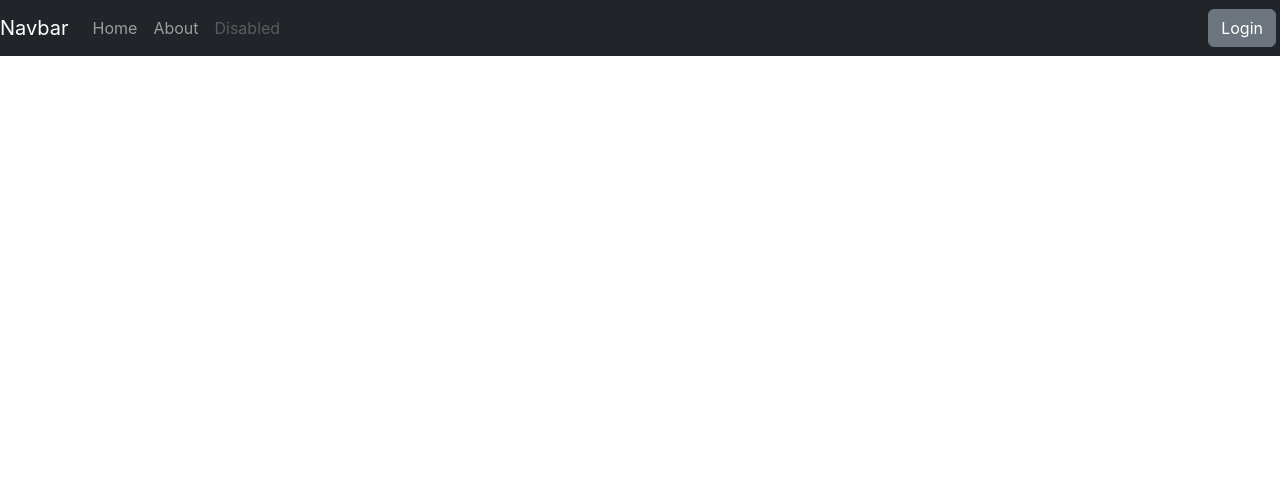
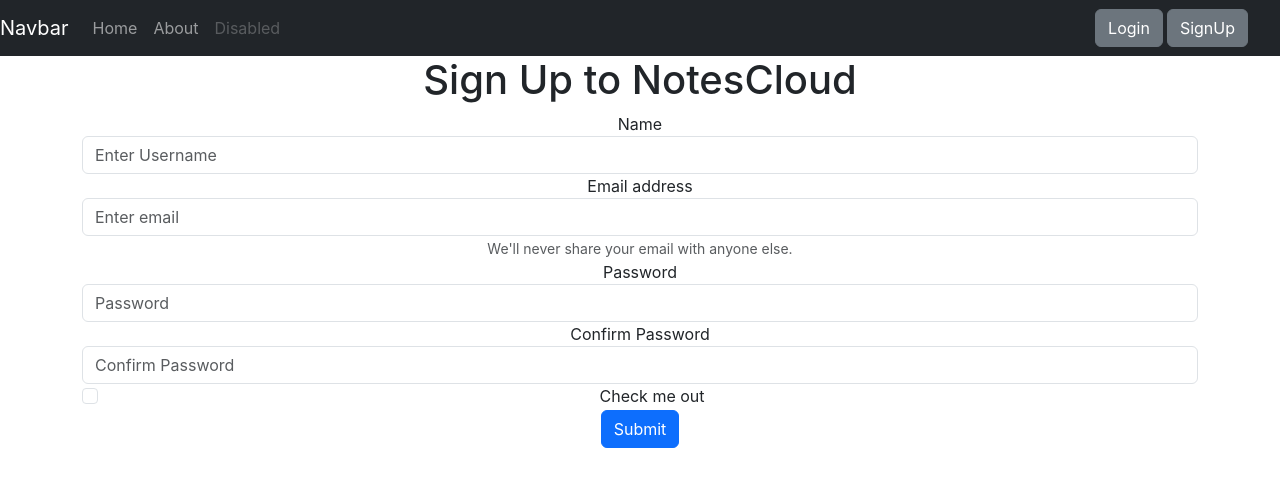
Before and after one commit to SupercoolKartik/DemoAB-2, a React (Create React App) app: page /signup in a window 1280 px wide. Shown: the top 486 px of the page. Built offline with nearby package versions, Linux system fonts and the light colour scheme.

Commit message:
Added a SignUp form which creates a new user in the backend database

```diff
--- a/src/App.js
+++ b/src/App.js
@@ -5,6 +5,7 @@
 import About from "./components/about";
 import NoteState from "./context/noteState";
 import Login from "./components/login";
+import Signup from "./components/signup";
 
 function App() {
   return (
@@ -17,6 +18,7 @@
               <Route exact path="/" element={<Home />} />
               <Route exact path="/about" element={<About />} />
               <Route exact path="/login" element={<Login />} />
+              <Route exact path="/signup" element={<Signup />} />
             </Routes>
           </Router>
         </div>
--- a/src/components/navbar.js
+++ b/src/components/navbar.js
@@ -57,6 +57,14 @@
         <Link className="btn btn-secondary mx-1" to="/login" role="button">
           Login
         </Link>
+        <Link
+          className="btn btn-secondary"
+          to="/signup"
+          role="button"
+          style={{ marginRight: "2rem" }}
+        >
+          SignUp
+        </Link>
       </nav>
     </>
   );
--- /dev/null
+++ b/src/components/signup.js
@@ -0,0 +1,128 @@
+import React, { useState } from "react";
+import { useNavigate } from "react-router-dom";
+
+const Signup = () => {
+  let navigate = useNavigate();
+  const host = "http://localhost:5000";
+  const [credentials, setCredentials] = useState({
+    username: "",
+    email: "",
+    password: "",
+  });
+
+  const onChange = (e) => {
+    setCredentials({ ...credentials, [e.target.name]: e.target.value });
+  };
+
+  const onClickHandler = async (e) => {
+    e.preventDefault();
+
+    try {
+      const res = await fetch(`${host}/api/auth/createuser`, {
+        method: "POST",
+        headers: {
+          "Content-Type": "application/json",
+        },
+        body: JSON.stringify({
+          username: credentials.username,
+          email: credentials.email,
+          password: credentials.password,
+        }),
+      });
+
+      if (!res.ok) {
+        throw new Error(`Request failed with status ${res.status}`);
+      }
+
+      const responseData = await res.json();
+
+      if (responseData.success) {
+        localStorage.setItem("token", responseData.authToken);
+        navigate("/");
+        console.log("Redirected!");
+      } else {
+        alert("Invalid Credentials");
+      }
+    } catch (error) {
+      console.error("Error:", error.message);
+    }
+  };
+
+  return (
+    <>
+      <h1>Sign Up to NotesCloud</h1>
+      <div className="container">
+        <form>
+          <div className="form-group">
+            <label htmlFor="exampleInputUsername">Name</label>
+            <input
+              type="text"
+              className="form-control"
+              onChange={onChange}
+              name="username"
+              id="exampleInputUsername"
+              aria-describedby="emailHelp"
+              placeholder="Enter Username"
+            />
+          </div>
+          <div className="form-group">
+            <label htmlFor="exampleInputEmail1">Email address</label>
+            <input
+              type="email"
+              className="form-control"
+              onChange={onChange}
+              name="email"
+              id="exampleInputEmail1"
+              aria-describedby="emailHelp"
+              placeholder="Enter email"
+            />
+            <small id="emailHelp" className="form-text text-muted">
+              We'll never share your email with anyone else.
+            </small>
+          </div>
+          <div className="form-group">
+            <label htmlFor="exampleInputPassword1">Password</label>
+            <input
+              type="password"
+              className="form-control"
+              onChange={onChange}
+              name="password"
+              id="exampleInputPassword1"
+              placeholder="Password"
+            />
+          </div>
+          <div className="form-group">
+            <label htmlFor="exampleInputCPassword1">Confirm Password</label>
+            <input
+              type="password"
+              className="form-control"
+              onChange={onChange}
+              name="cpassword"
+              id="exampleInputCPassword1"
+              placeholder="Confirm Password"
+            />
+          </div>
+          <div className="form-check">
+            <input
+              type="checkbox"
+              className="form-check-input"
+              id="exampleCheck1"
+            />
+            <label className="form-check-label" htmlFor="exampleCheck1">
+              Check me out
+            </label>
+          </div>
+          <button
+            type="submit"
+            className="btn btn-primary"
+            onClick={onClickHandler}
+          >
+            Submit
+          </button>
+        </form>
+      </div>
+    </>
+  );
+};
+
+export default Signup;
```
